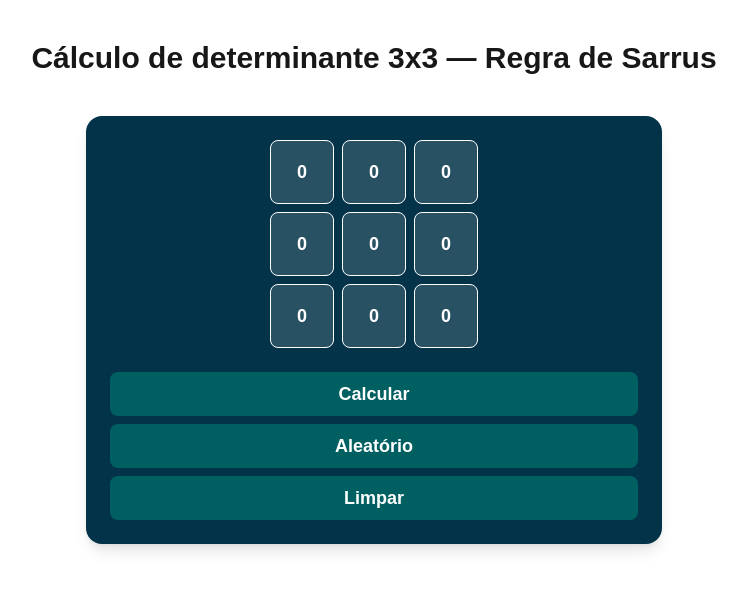
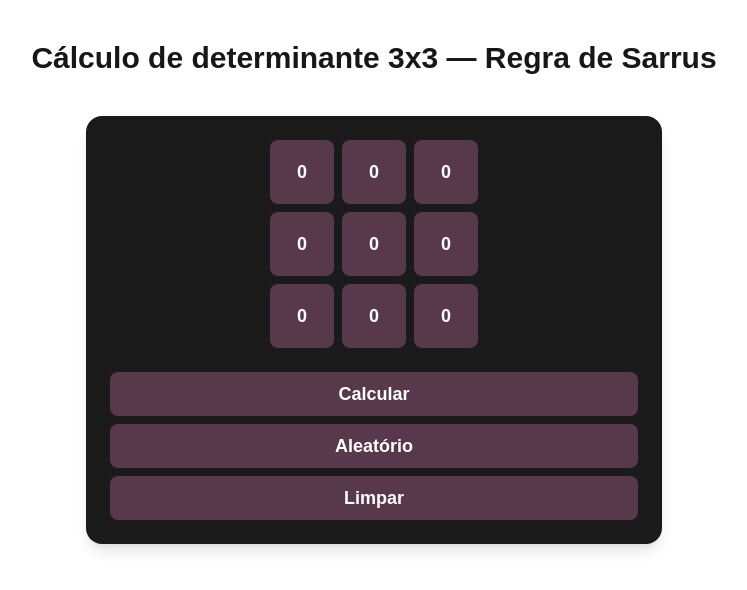
Before and after one commit to WendersonGomes/determinant-calculation, a Next.js app: page / in a window 1280 px wide. Shown: the top 590 px of the page, without its empty margins (266-1013 px from the left). Built offline with nearby package versions, Linux system fonts and the light colour scheme.

Commit message:
refactor: theme

```diff
--- a/app/globals.css
+++ b/app/globals.css
@@ -7,8 +7,9 @@
 
 @media (prefers-color-scheme: dark) {
   :root {
-    --background: #031634;
+    --background: #0a0a0a;
     --foreground: #ededed;
+
   }
 }
 
--- a/app/page.tsx
+++ b/app/page.tsx
@@ -2,7 +2,6 @@
 
 import { useState } from "react";
 import { motion } from "framer-motion";
-import { clear } from "console";
 
 export default function Home() {
 
@@ -162,7 +161,7 @@ export default function Home() {
         Cálculo de determinante 3x3 — Regra de Sarrus
       </h1>
 
-      <div className="bg-[#033349] mt-10 w-full max-w-xl flex flex-col items-center rounded-2xl p-6 shadow-lg">
+      <div className="bg-[#1a1a1a] mt-10 w-full max-w-xl flex flex-col items-center rounded-2xl p-6 shadow-lg">
 
         {/* MATRIZ ANIMADA */}
         <div className={`grid gap-2 ${extended.length ? "grid-cols-5" : "grid-cols-3"}`}>
@@ -177,10 +176,10 @@ export default function Home() {
                   key={`${r}-${c}`}
                   animate={{
                     scale: active ? 1.25 : 1,
-                    backgroundColor: active ? "rgba(0,150,255,0.6)" : "rgba(255,255,255,0.15)"
+                    backgroundColor: active ? "#985c7e" : "#57394b"
                   }}
                   transition={{ duration: 0.3 }}
-                  className="w-16 h-16 rounded-lg flex items-center justify-center border font-bold text-white text-lg"
+                  className="sm:w-16 sm:h-16 w-12 h-12 rounded-lg flex items-center justify-center font-bold text-white text-lg"
                 >
                   {isExtra ? (
                     <motion.div
@@ -213,7 +212,7 @@ export default function Home() {
         </div>
 
         {showSteps && (
-          <div className="w-full min-h-[200px] bg-[#024b4d] rounded-lg p-4 text-white text-lg space-y-2 mt-6">
+          <div className="w-full min-h-[200px] bg-[#1a1a1a] rounded-lg p-4 text-white text-lg space-y-2 mt-6">
 
             <h1 className="font-extrabold">Cálculo:</h1>
 
@@ -237,7 +236,7 @@ export default function Home() {
               disabled={isAnimating}
               onClick={calculateDeterminant}
               className={`w-full p-2 rounded-lg font-bold text-white
-            ${isAnimating ? "bg-gray-500" : "bg-[#005f61] hover:bg-[#00807d] transition-colors"}`}
+            ${isAnimating ? "bg-gray-500" : "bg-[#57394b] hover:bg-[#985c7e] transition-colors"}`}
             >
               Calcular
             </button>
@@ -245,7 +244,7 @@ export default function Home() {
               disabled={isAnimating}
               onClick={generateRandomMatrix}
               className={`w-full p-2 rounded-lg font-bold text-white
-            ${isAnimating ? "bg-gray-500" : "bg-[#005f61] hover:bg-[#00807d] transition-colors"}`}
+            ${isAnimating ? "bg-gray-500" : "bg-[#57394b] hover:bg-[#985c7e] transition-colors"}`}
             >
               Aleatório
             </button>
@@ -253,7 +252,7 @@ export default function Home() {
               disabled={isAnimating}
               onClick={clearInputs}
               className={`w-full p-2 rounded-lg font-bold text-white
-            ${isAnimating ? "bg-gray-500" : "bg-[#005f61] hover:bg-[#00807d] transition-colors"}`}
+            ${isAnimating ? "bg-gray-500" : "bg-[#57394b] hover:bg-[#985c7e] transition-colors"}`}
             >
               Limpar
             </button>
```
